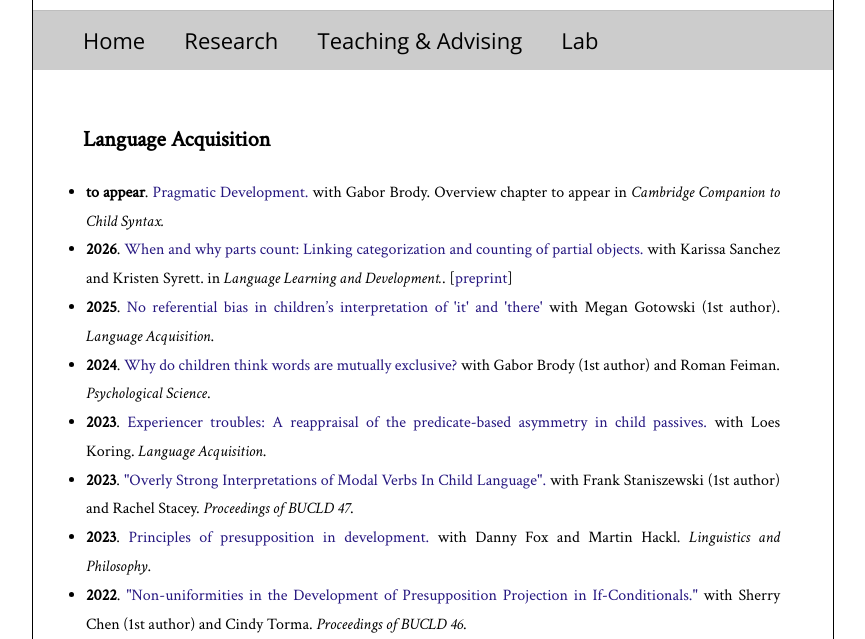
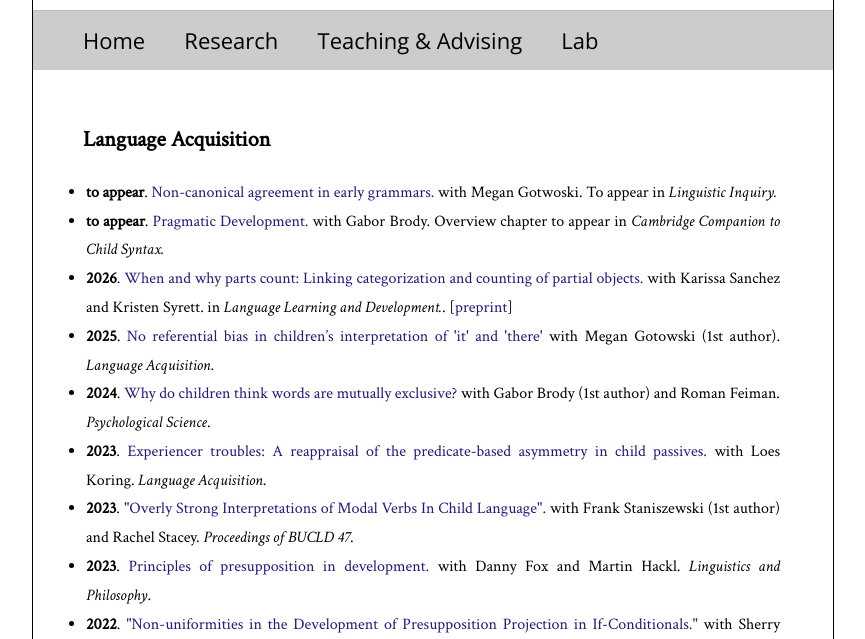
Before and after one commit to athulyaaravind/athulyaaravind.github.io, a plain HTML site: page papers.html in a window 1280 px wide. Shown: the part 160-799 px from the top of the page, without its empty margins (208-1073 px from the left). Drawn offline with nearby package versions, Linux system fonts and the light colour scheme.

Commit message:
Update papers.html

```diff
--- a/papers.html
+++ b/papers.html
@@ -35,10 +35,10 @@
 								<div id="pub2">
 									<p>&nbsp;</p>
 
-
 				<p><h3>Language Acquisition</h3></p>
 
 				<ul>
+					<li><b>to appear</b>. <a href="https://lingbuzz.net/lingbuzz/010084">Non-canonical agreement in early grammars.</a> with Megan Gotwoski. To appear in <em>Linguistic Inquiry.</em>
 					<li><b>to appear</b>. <a href="https://ling.auf.net/lingbuzz/008958">Pragmatic Development.</a> with Gabor Brody. Overview chapter to appear in <em>Cambridge Companion to Child Syntax.</em>
 					<li><b>2026</b>. <a href = "https://www.tandfonline.com/doi/full/10.1080/15475441.2026.2614449">When and why parts count: Linking categorization and counting of partial objects.</a> with Karissa Sanchez and Kristen Syrett. in <em>Language Learning and Development.</em>. [<a href="https://osf.io/preprints/psyarxiv/kfqb5_v1">preprint</a>]
 					<li><b>2025</b>. <a href="https://www.tandfonline.com/doi/full/10.1080/10489223.2025.2563098">No referential bias in children’s interpretation of 'it' and 'there'</a> with Megan Gotowski (1st author). <em>Language Acquisition</em>.
```
